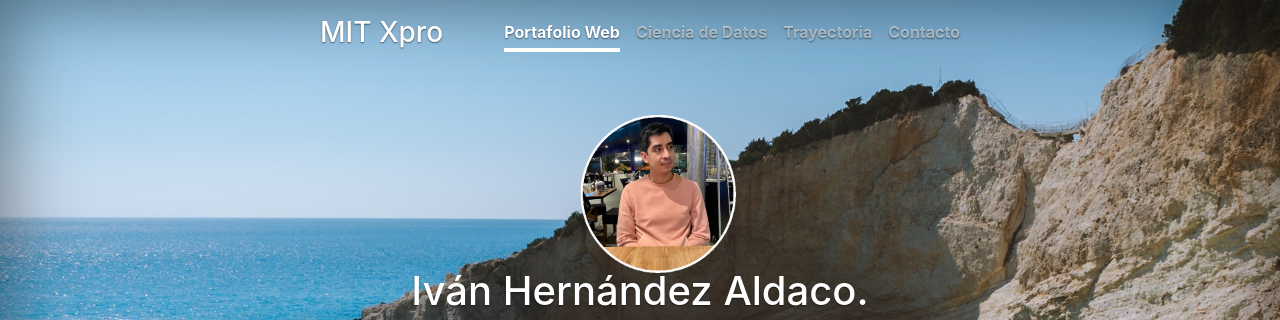
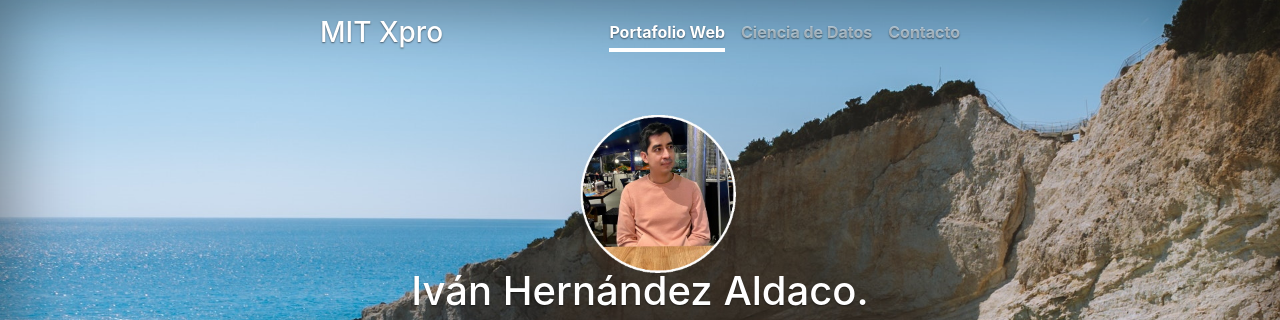
Before and after one commit to ivanhernandezaldaco/ivanhernandezaldaco.github.io, a plain HTML site: page index.html in a window 1280 px wide. Shown: the top 320 px of the page. Drawn offline with nearby package versions, Linux system fonts and the light colour scheme.

Commit message:
Update index.html

```diff
--- a/index.html
+++ b/index.html
@@ -38,7 +38,6 @@
       <nav class="nav nav-masthead justify-content-center">
         <a class="nav-link active" href="#">Portafolio Web</a>
         <a class="nav-link" href="#">Ciencia de Datos</a>
-        <a class="nav-link" href="#">Trayectoria</a>
         <a class="nav-link" href="#">Contacto</a>
       </nav>
     </div>
```
